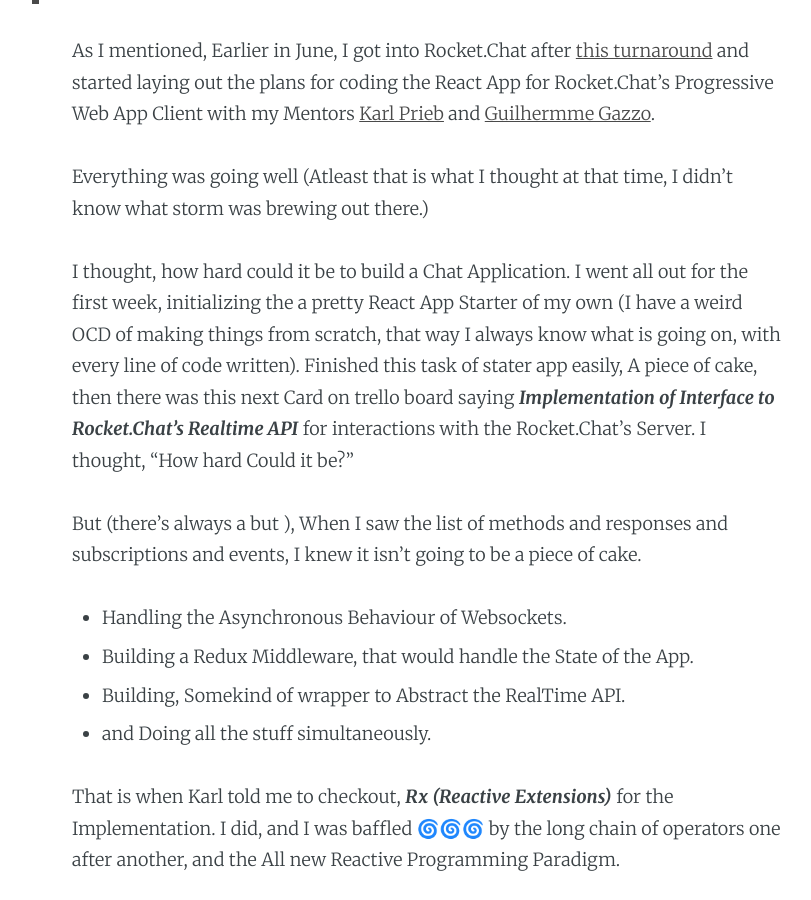
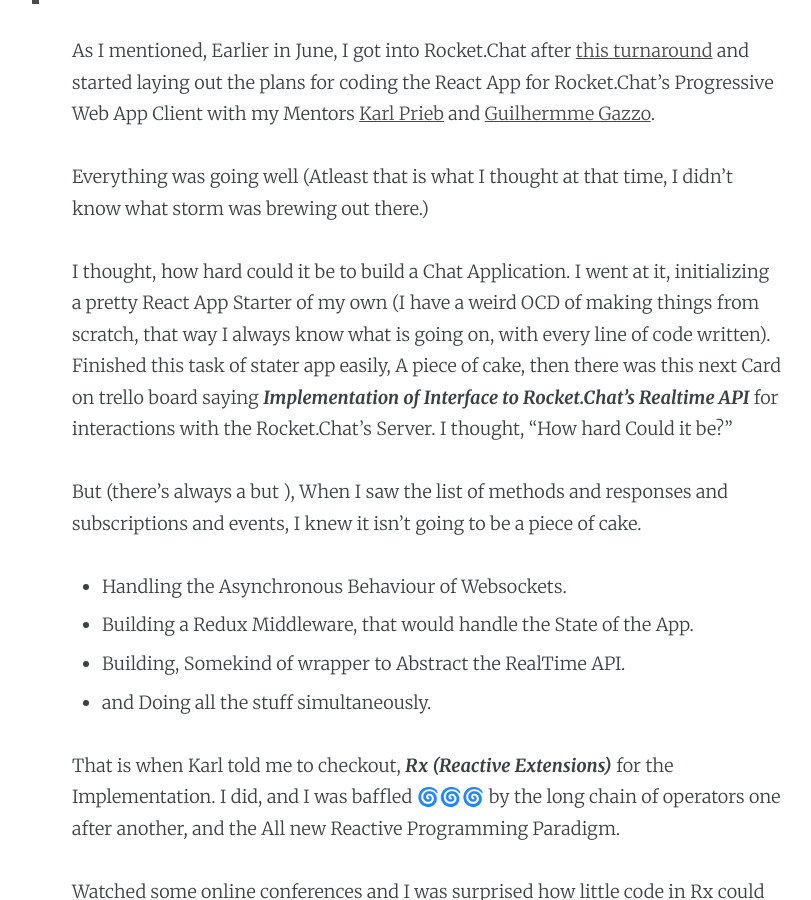
Before and after one commit to inf3cti0n95/Otaku-Codes, a Jekyll site: the page built from _posts/2017-07-01-summer-coding-with-rocket-chat-my-first-npm-package.markdown, in a window 1280 px wide and 900 px high, scrolled down 1121 px. Shown: the whole window, without its empty margins (213-1024 px from the left). Built offline with Jekyll 4.4.1, drawn with Linux system fonts in a browser that asks for light colours; comment, search, counter and statistics services are not loaded.

Commit message:
Update 2017-07-01-summer-coding-with-rocket-chat-my-first-npm-package.markdown

```diff
--- a/_posts/2017-07-01-summer-coding-with-rocket-chat-my-first-npm-package.markdown
+++ b/_posts/2017-07-01-summer-coding-with-rocket-chat-my-first-npm-package.markdown
@@ -24,7 +24,7 @@
 
 Everything was going well (Atleast that is what I thought at that time, I didn't know what storm was brewing out there.)
 
-I thought, how hard could it be to build a Chat Application. I went all out for the first week, initializing the a pretty React App Starter of my own (I have a weird OCD of making things from scratch, that way I always know what is going on, with every line of code written). Finished this task of stater app easily, A piece of cake, then there was this next Card on trello board saying ***Implementation of Interface to Rocket.Chat's Realtime API*** for interactions with the Rocket.Chat's Server. I thought, "How hard Could it be?"
+I thought, how hard could it be to build a Chat Application. I went at it, initializing a pretty React App Starter of my own (I have a weird OCD of making things from scratch, that way I always know what is going on, with every line of code written). Finished this task of stater app easily, A piece of cake, then there was this next Card on trello board saying ***Implementation of Interface to Rocket.Chat's Realtime API*** for interactions with the Rocket.Chat's Server. I thought, "How hard Could it be?"
 
 But (there's always a but ), When I saw the list of methods and responses and subscriptions and events, I knew it isn't going to be a piece of cake.
 
```
